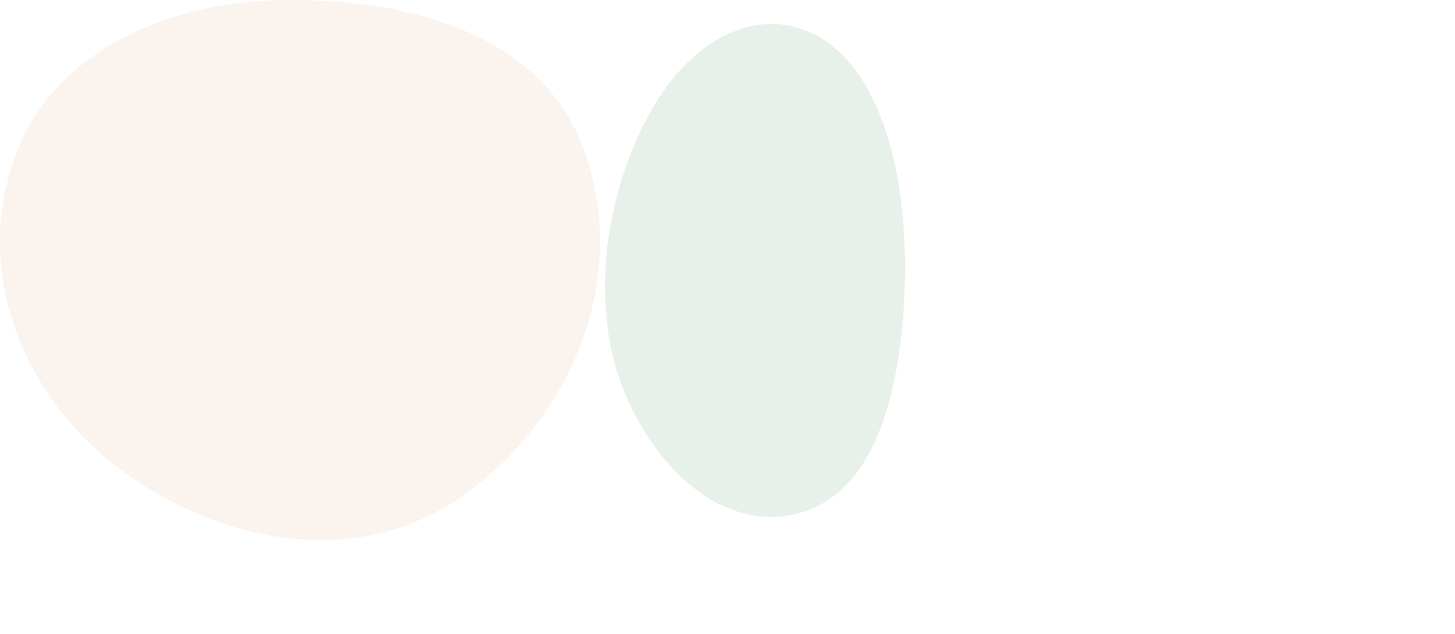
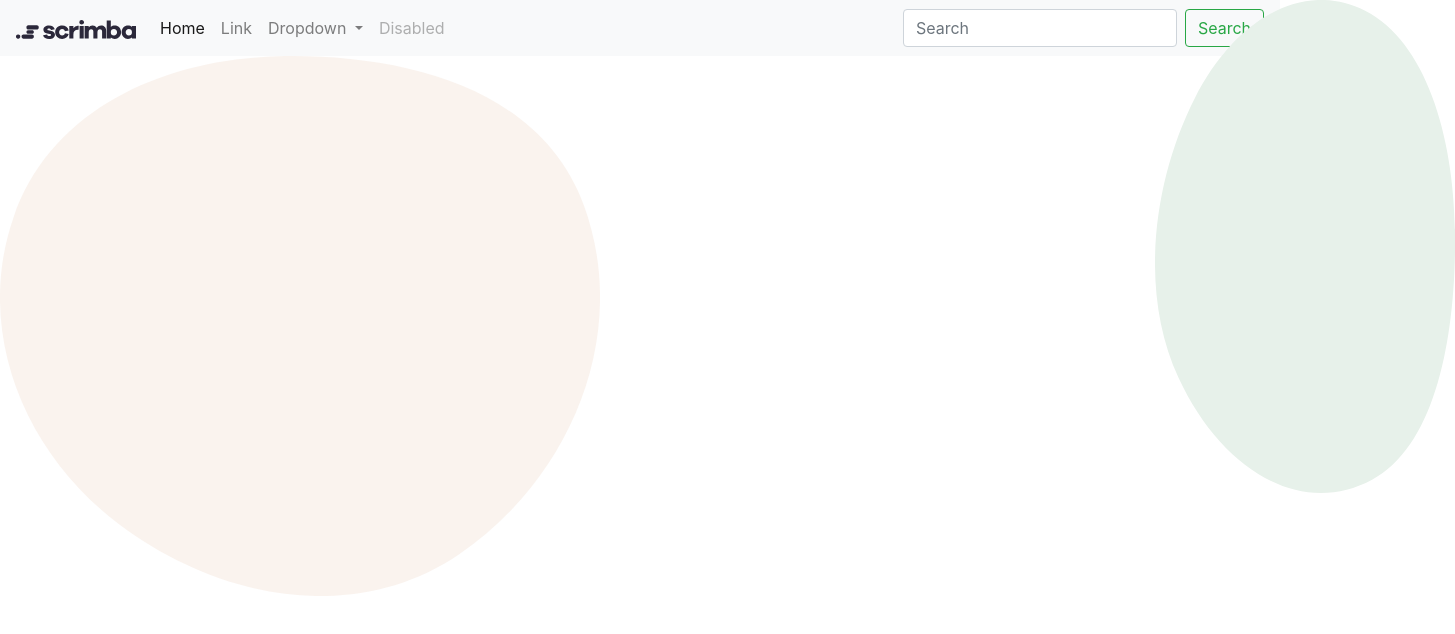
Before and after one commit to chefinazia/Replica-of-scrimba.com, a plain HTML site: page index.html in a window 1280 px wide. Shown: the whole page, 1455 px wide, since content can reach past the window. Drawn offline with nearby package versions, Linux system fonts and the light colour scheme.

Commit message:
adding styles and images

```diff
--- a/css/styles.css
+++ b/css/styles.css
@@ -0,0 +1,11 @@
+body {
+    margin: 0;
+}
+.background-header-2 {
+    position: relative;
+    top: -80px;
+    left: 550px;
+}
+.logo {
+    width: 120px;
+}
--- a/index.html
+++ b/index.html
@@ -14,8 +14,49 @@
     <link rel="stylesheet" href="./css/styles.css" />
   </head>
   <body>
+    <section id="header">
+    <header>
+      <section id="navigation-bar">
+        <nav class="navbar navbar-expand-lg navbar-light bg-light">
+          <a class="navbar-brand" href="#"><img class="logo" src="./images/scrimba logo.svg" alt=""></a>
+          <button class="navbar-toggler" type="button" data-toggle="collapse" data-target="#navbarSupportedContent" aria-controls="navbarSupportedContent" aria-expanded="false" aria-label="Toggle navigation">
+            <span class="navbar-toggler-icon"></span>
+          </button>
+
+          <div class="collapse navbar-collapse" id="navbarSupportedContent">
+            <ul class="navbar-nav mr-auto">
+              <li class="nav-item active">
+                <a class="nav-link" href="#">Home <span class="sr-only">(current)</span></a>
+              </li>
+              <li class="nav-item">
+                <a class="nav-link" href="#">Link</a>
+              </li>
+              <li class="nav-item dropdown">
+                <a class="nav-link dropdown-toggle" href="#" id="navbarDropdown" role="button" data-toggle="dropdown" aria-haspopup="true" aria-expanded="false">
+                  Dropdown
+                </a>
+                <div class="dropdown-menu" aria-labelledby="navbarDropdown">
+                  <a class="dropdown-item" href="#">Action</a>
+                  <a class="dropdown-item" href="#">Another action</a>
+                  <div class="dropdown-divider"></div>
+                  <a class="dropdown-item" href="#">Something else here</a>
+                </div>
+              </li>
+              <li class="nav-item">
+                <a class="nav-link disabled" href="#">Disabled</a>
+              </li>
+            </ul>
+            <form class="form-inline my-2 my-lg-0">
+              <input class="form-control mr-sm-2" type="search" placeholder="Search" aria-label="Search">
+              <button class="btn btn-outline-success my-2 my-sm-0" type="submit">Search</button>
+            </form>
+          </div>
+        </nav>
+      </section>
       <img class="background-header-1" src="./images/background-header-1.svg" alt="">
       <img class="background-header-2" src="./images/background-header-2.svg" alt="">
+    </header>
+  </section>
     <script
       src="https://code.jquery.com/jquery-3.2.1.slim.min.js"
       integrity="sha384-KJ3o2DKtIkvYIK3UENzmM7KCkRr/rE9/Qpg6aAZGJwFDMVNA/GpGFF93hXpG5KkN"
```
Also changed, not shown: images/scrimba logo.svg (added).
